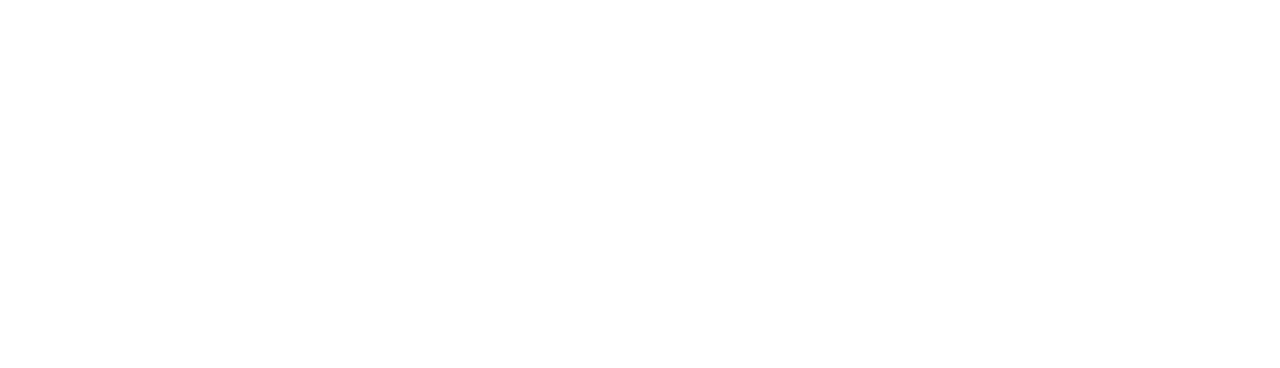
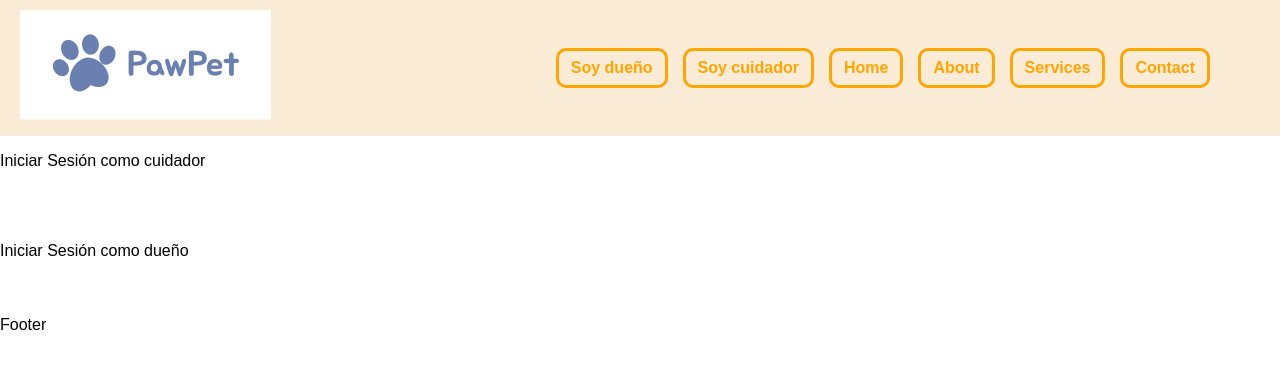
Before and after one commit to No-Country-simulation/s20-13-webapp, a React (Vite) app in the folder front/: page / in a window 1280 px wide. Before the commit this address had no page. Shown: the top 368 px of the page. Built offline with nearby package versions, Linux system fonts and the light colour scheme; no server answers.

Commit message:
Login Google Outh

```diff
--- a/front/package.json
+++ b/front/package.json
@@ -11,6 +11,7 @@
   },
   "dependencies": {
     "@react-oauth/google": "^0.12.1",
+    "axios": "^1.7.9",
     "react": "^18.3.1",
     "react-dom": "^18.3.1",
     "react-router": "^7.1.1",
--- a/front/src/Router.jsx
+++ b/front/src/Router.jsx
@@ -2,6 +2,7 @@
 import { BrowserRouter, Route, Routes } from 'react-router-dom'
 import AppHome from './layout/AppHome'
 import Login from './components/auth/Login'
+import Home from './components/views/Home'
 
 export default function Router() {
   return (
@@ -9,11 +10,12 @@
 
       <Routes>
         <Route element={<AppHome />}>
-          <Route path="/auth" element={<Login />} />
+          <Route path="/" element={<Login />} />
 
         </Route>
-
-
+        <Route element={<AppHome />}>
+          <Route path="/home" element={<Home />} />
+        </Route>
 
       </Routes>
     </BrowserRouter >
--- a/front/src/components/auth/Login.jsx
+++ b/front/src/components/auth/Login.jsx
@@ -1,21 +1,42 @@
 
 import { GoogleLogin } from '@react-oauth/google';
+import axios from 'axios';
+import { useNavigate } from 'react-router';
 
 export default function Login() {
 
+   const navigate=useNavigate()
 
-    const handleLogin=(credentials)=>{
-        console.log(credentials)
+    const handleLogin = async (credentials,role) => {
+        try {
+            const request = await axios.post("http://localhost:3000/api/auth/login", {
+                credentials: credentials.credential,
+                role
+            })
+            localStorage.setItem('pawpetToken', request.data)
+            navigate("/home")
+
+        } catch (error) {
+            console.log(error)
+        }
     }
 
+
+
     return (
-      <div>
+        <div>
 
-          <div>
-            <GoogleLogin onSuccess={handleLogin} onError={() => console.log('Error')} />
+            <div>
+                <p>Iniciar Sesión como cuidador</p>
+                <GoogleLogin onSuccess={(credentials)=>handleLogin(credentials,"caretaker")} onError={() => console.log('Error')} />
 
-          </div>
+            </div>
+            <div>
+                <p>Iniciar Sesión como dueño</p>
+                <GoogleLogin onSuccess={(credentials)=>handleLogin(credentials,"owner")} onError={() => console.log('Error')} />
 
-      </div>
+            </div>
+
+        </div>
     );
-  };
+};
--- a/front/src/components/ui/Header.jsx
+++ b/front/src/components/ui/Header.jsx
@@ -3,12 +3,12 @@
 export default function Header() {
   return (
     <header>
-    <div class="navbar">
+    <div className="navbar">
 
-      <div class="logo" onclick="logoClick()"><img src="Logo.png" alt=""/></div>
+      <div className="logo" ><img src="Logo.png" alt="logo pawpet"/></div>
 
 
-      <div class="menu">
+      <div className="menu">
         <a href="#">Soy dueño</a>
         <a href="#">Soy cuidador</a>
         <a href="#">Home</a>
--- /dev/null
+++ b/front/src/components/views/Home.jsx
@@ -0,0 +1,11 @@
+import React from 'react'
+
+export default function Home() {
+
+
+
+
+  return (
+    <div>Home</div>
+  )
+}
--- a/front/src/layout/AppHome.jsx
+++ b/front/src/layout/AppHome.jsx
@@ -1,13 +1,29 @@
 import { Outlet } from "react-router";
 import Footer from "../components/ui/Footer";
 import Header from "../components/ui/Header";
+import axios from "axios"
+import { useEffect } from "react"
 
 export default function AppHome() {
+
+
+    useEffect(() => async () => {
+        const request = await axios("http://localhost:3000/api/auth/user", {
+            headers: {
+                Authorization: `Bearer ${localStorage.getItem('pawpetToken')}`
+            }
+
+        })
+        console.log(request.data)
+
+    }, [localStorage.getItem('pawpetToken')])
+
+
     return (
-       <>
-       <Header/>
-       <Outlet/>
-       <Footer/>
-       </>
+        <>
+            <Header />
+            <Outlet />
+            <Footer />
+        </>
     )
 }
--- a/front/src/main.jsx
+++ b/front/src/main.jsx
@@ -11,6 +11,5 @@
     <GoogleOAuthProvider clientId={clientId}>
       <Router />
     </GoogleOAuthProvider>
-
   </StrictMode>,
 )
--- a/front/vite.config.js
+++ b/front/vite.config.js
@@ -4,4 +4,13 @@
 // https://vite.dev/config/
 export default defineConfig({
   plugins: [react()],
+  server: {
+    proxy: {
+      '/api': {
+        target: 'http://localhost:3000',
+        changeOrigin: true,
+        rewrite: (path) => path.replace(/^\/api/, ''),
+      },
+    },
+  },
 })
```
Also changed, not shown: 2 other files (tests, documents, lock files or other folders).
